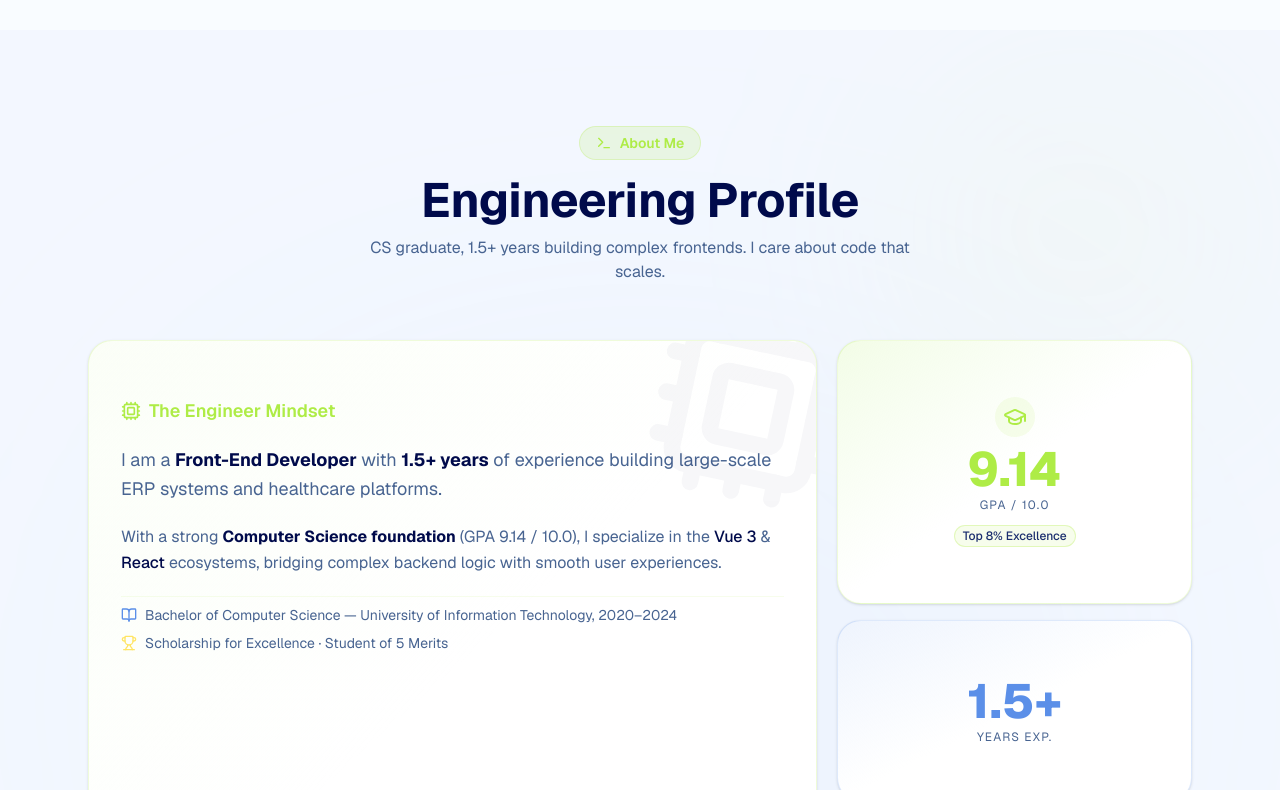
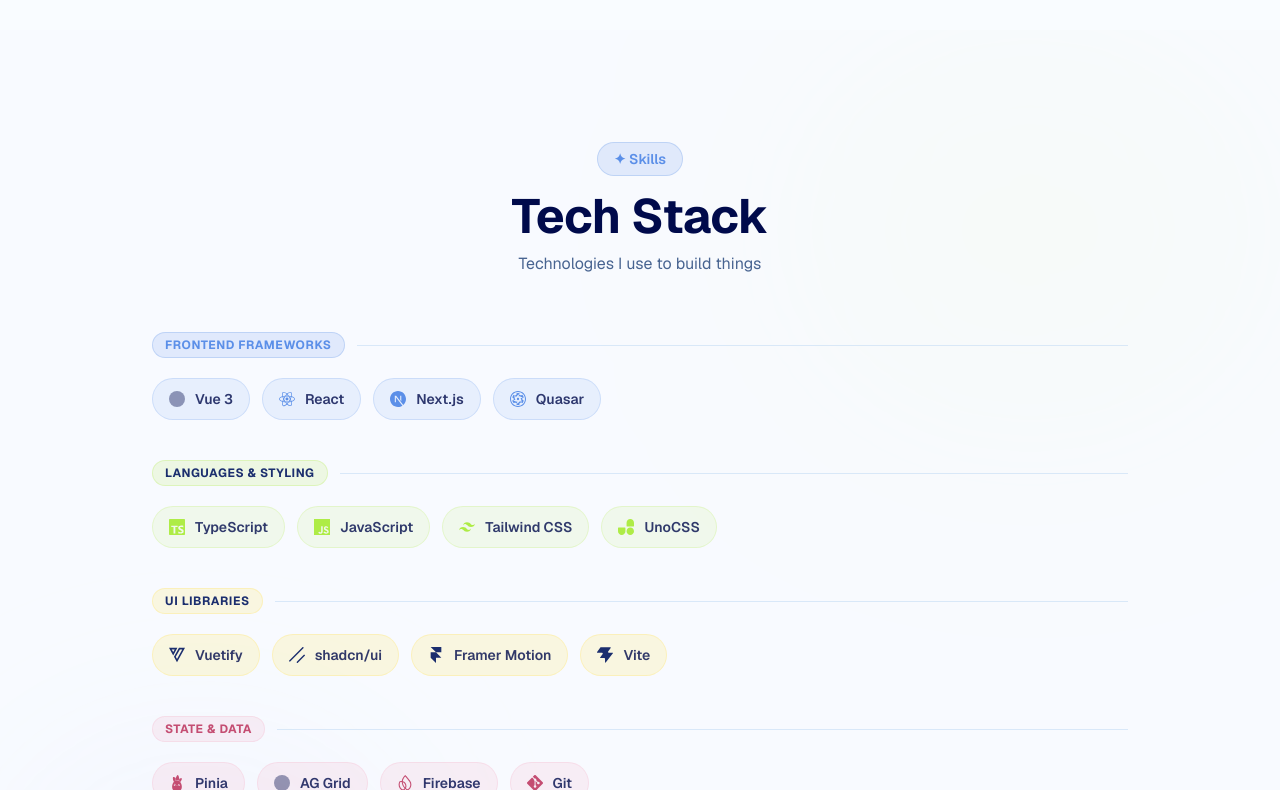
Before and after one commit to pahopu/pahopu-portfolio, a Next.js app: page / in a window 1280 px wide. Shown: the part 770-1560 px from the top of the page. Built offline with nearby package versions, Linux system fonts and the light colour scheme.

Commit message:
feat: add Skills section with CONGBDAY-styled icon bubbles

```diff
--- a/package.json
+++ b/package.json
@@ -23,6 +23,7 @@
     "react": "19.2.0",
     "react-dom": "19.2.0",
     "react-hook-form": "^7.66.1",
+    "simple-icons": "^16.28.0",
     "tailwind-merge": "^3.4.0",
     "vaul": "^1.1.2"
   },
--- a/src/app/page.tsx
+++ b/src/app/page.tsx
@@ -2,6 +2,7 @@
 import { ContactSection } from "@/components/sections/contact";
 import { Hero } from "@/components/sections/hero";
 import { Projects } from "@/components/sections/projects";
+import { Skills } from "@/components/sections/skills";
 import { Footer } from "@/components/shared/footer";
 
 export default function Home() {
@@ -9,7 +10,7 @@
     <div className="flex flex-col min-h-screen w-full">
       <main className="flex-1 flex flex-col items-center w-full">
         <Hero />
-        <About />
+        <Skills />
         <Projects />
         <ContactSection />
       </main>
--- /dev/null
+++ b/src/components/sections/skills.tsx
@@ -0,0 +1,111 @@
+"use client";
+
+import { SKILLS } from "@/constants";
+import { cn } from "@/lib/utils";
+import { motion } from "framer-motion";
+import * as SimpleIcons from "simple-icons";
+
+// Cycle through CONGBDAY colors per category
+const CATEGORY_COLORS = [
+  { bg: "bg-[#5B8FE8]/10 border-[#5B8FE8]/20", icon: "fill-[#5B8FE8]", pill: "bg-[#5B8FE8]/15 text-[#5B8FE8] border-[#5B8FE8]/25" },
+  { bg: "bg-primary/10 border-primary/20", icon: "fill-primary", pill: "bg-primary/15 text-[#1B2E6E] dark:text-primary border-primary/25" },
+  { bg: "bg-[#FFE566]/20 border-[#FFE566]/30", icon: "fill-[#1B2E6E] dark:fill-[#FFE566]", pill: "bg-[#FFE566]/20 text-[#1B2E6E] dark:text-[#FFE566] border-[#FFE566]/30" },
+  { bg: "bg-[#F5B8CC]/20 border-[#F5B8CC]/30", icon: "fill-[#C44D72] dark:fill-[#F5B8CC]", pill: "bg-[#F5B8CC]/20 text-[#C44D72] dark:text-[#F5B8CC] border-[#F5B8CC]/30" },
+  { bg: "bg-[#FF8C42]/10 border-[#FF8C42]/20", icon: "fill-[#CC6A1E] dark:fill-[#FF8C42]", pill: "bg-[#FF8C42]/15 text-[#CC6A1E] dark:text-[#FF8C42] border-[#FF8C42]/25" },
+];
+
+function getIcon(slug: string): string | null {
+  const key = `si${slug.charAt(0).toUpperCase()}${slug.slice(1)}` as keyof typeof SimpleIcons;
+  const icon = SimpleIcons[key] as { path: string } | undefined;
+  return icon?.path ?? null;
+}
+
+export const Skills = () => {
+  return (
+    <section id="skills" className="relative w-full py-20 md:py-28 overflow-hidden">
+      {/* Soft background */}
+      <div className="absolute inset-0 bg-[#F8FBFF]/60 dark:bg-[#0F1B40]/20" />
+      <div className="absolute top-0 right-0 w-[500px] h-[400px] bg-[#C8E645]/8 rounded-full blur-[120px] -z-10" />
+      <div className="absolute bottom-0 left-0 w-[400px] h-[300px] bg-[#5B8FE8]/8 rounded-full blur-[100px] -z-10" />
+
+      <div className="container px-4 md:px-6 mx-auto max-w-5xl relative z-10">
+        {/* Header */}
+        <motion.div
+          initial={{ opacity: 0, y: 20 }}
+          whileInView={{ opacity: 1, y: 0 }}
+          viewport={{ once: true }}
+          transition={{ duration: 0.5 }}
+          className="text-center mb-14"
+        >
+          <div className="inline-flex items-center gap-2 px-4 py-1.5 rounded-full bg-[#5B8FE8]/15 border border-[#5B8FE8]/25 text-[#5B8FE8] font-semibold text-sm mb-4">
+            ✦ Skills
+          </div>
+          <h2 className="text-4xl font-bold sm:text-5xl">Tech Stack</h2>
+          <p className="mt-3 text-muted-foreground max-w-md mx-auto">
+            Technologies I use to build things
+          </p>
+        </motion.div>
+
+        {/* Skills grid by category */}
+        <div className="space-y-10">
+          {SKILLS.map((group, groupIndex) => {
+            const colors = CATEGORY_COLORS[groupIndex % CATEGORY_COLORS.length];
+            return (
+              <motion.div
+                key={group.category}
+                initial={{ opacity: 0, y: 20 }}
+                whileInView={{ opacity: 1, y: 0 }}
+                viewport={{ once: true }}
+                transition={{ duration: 0.4, delay: groupIndex * 0.08 }}
+              >
+                {/* Category pill */}
+                <div className="flex items-center gap-3 mb-5">
+                  <span className={cn("px-3 py-1 rounded-full text-xs font-bold uppercase tracking-wider border", colors.pill)}>
+                    {group.category}
+                  </span>
+                  <div className="flex-1 h-px bg-border/50" />
+                </div>
+
+                {/* Skill bubbles */}
+                <div className="flex flex-wrap gap-3">
+                  {group.items.map((skill, i) => {
+                    const iconPath = getIcon(skill.icon);
+                    return (
+                      <motion.div
+                        key={skill.name}
+                        initial={{ opacity: 0, scale: 0.85 }}
+                        whileInView={{ opacity: 1, scale: 1 }}
+                        viewport={{ once: true }}
+                        transition={{ delay: groupIndex * 0.05 + i * 0.04, duration: 0.3 }}
+                        className={cn(
+                          "flex items-center gap-2.5 px-4 py-2.5 rounded-full border transition-all duration-200 hover:scale-105 hover:shadow-sm cursor-default",
+                          colors.bg
+                        )}
+                      >
+                        {iconPath ? (
+                          <svg
+                            role="img"
+                            aria-label={skill.name}
+                            viewBox="0 0 24 24"
+                            className={cn("h-4 w-4 shrink-0 transition-colors", colors.icon)}
+                          >
+                            <path d={iconPath} />
+                          </svg>
+                        ) : (
+                          <div className="h-4 w-4 shrink-0 rounded-full bg-current opacity-40" />
+                        )}
+                        <span className="text-sm font-semibold text-foreground/80">
+                          {skill.name}
+                        </span>
+                      </motion.div>
+                    );
+                  })}
+                </div>
+              </motion.div>
+            );
+          })}
+        </div>
+      </div>
+    </section>
+  );
+};
```
Also changed, not shown: 1 other file (tests, documents, lock files or other folders).
